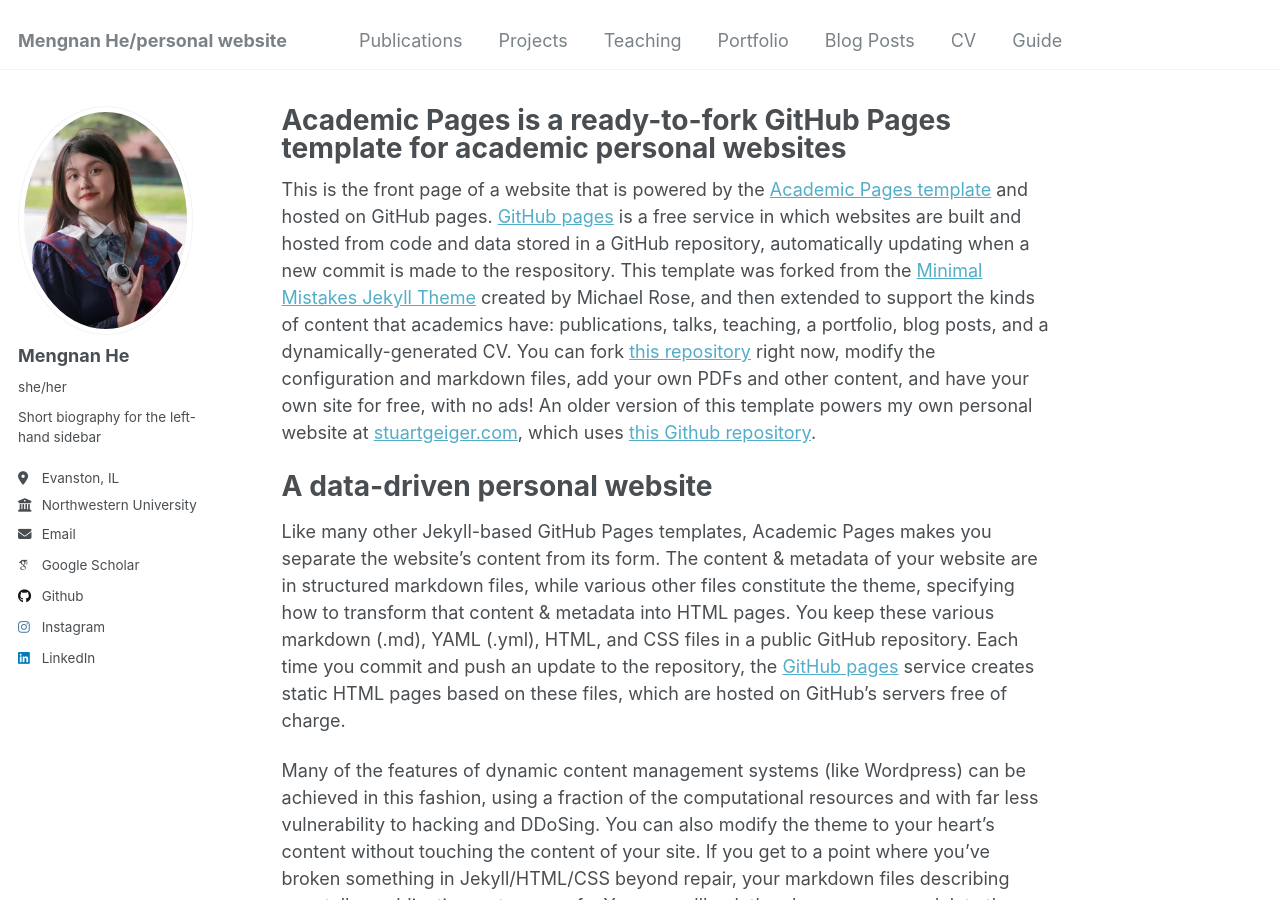
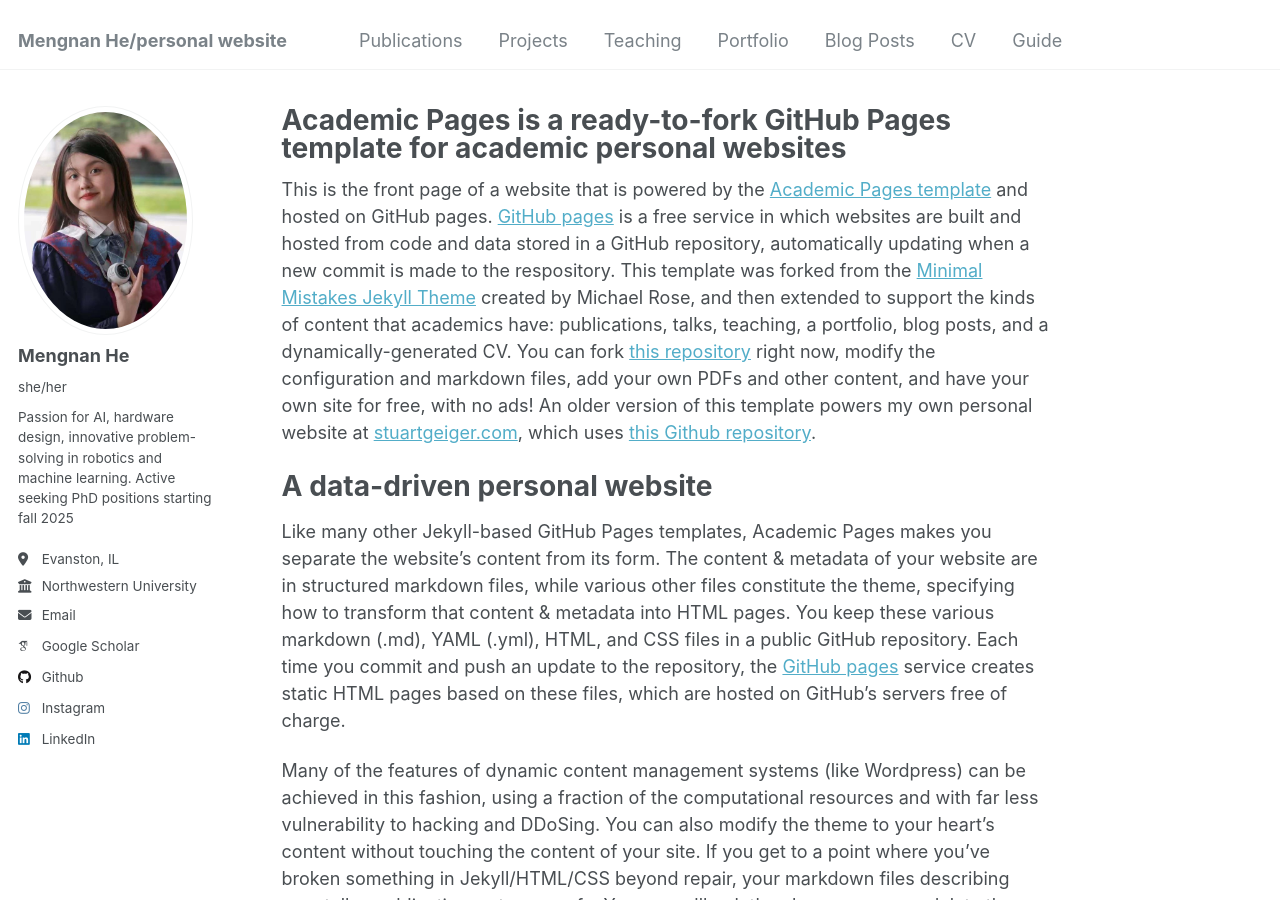
Before and after one commit to bugman1215/bugman1215.github.io, a Jekyll site: the page built from _pages/about.md, in a window 1280 px wide and 900 px high. Built offline with Jekyll 4.4.1, drawn with Linux system fonts in a browser that asks for light colours; some web fonts are replaced.

Commit message:
Update _config.yml

```diff
--- a/_config.yml
+++ b/_config.yml
@@ -24,7 +24,7 @@ author:
   avatar           : "profile.png"
   name             : "Mengnan He"
   pronouns         : "she/her"
-  bio              : "Short biography for the left-hand sidebar"
+  bio              : "Passion for AI, hardware design, innovative problem-solving in robotics and machine learning. Active seeking PhD positions starting fall 2025"
   location         : "Evanston, IL"
   employer         : "Northwestern University"
   uri              : # URL
```
